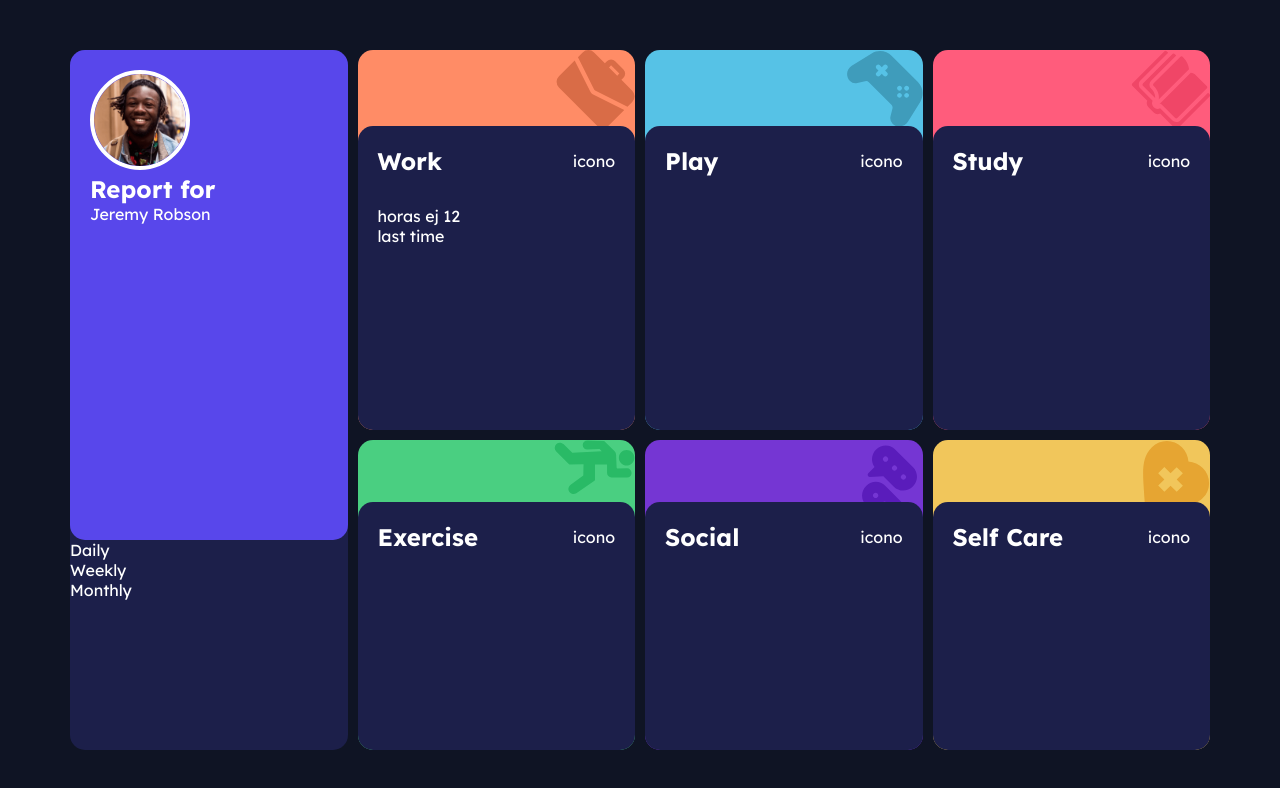
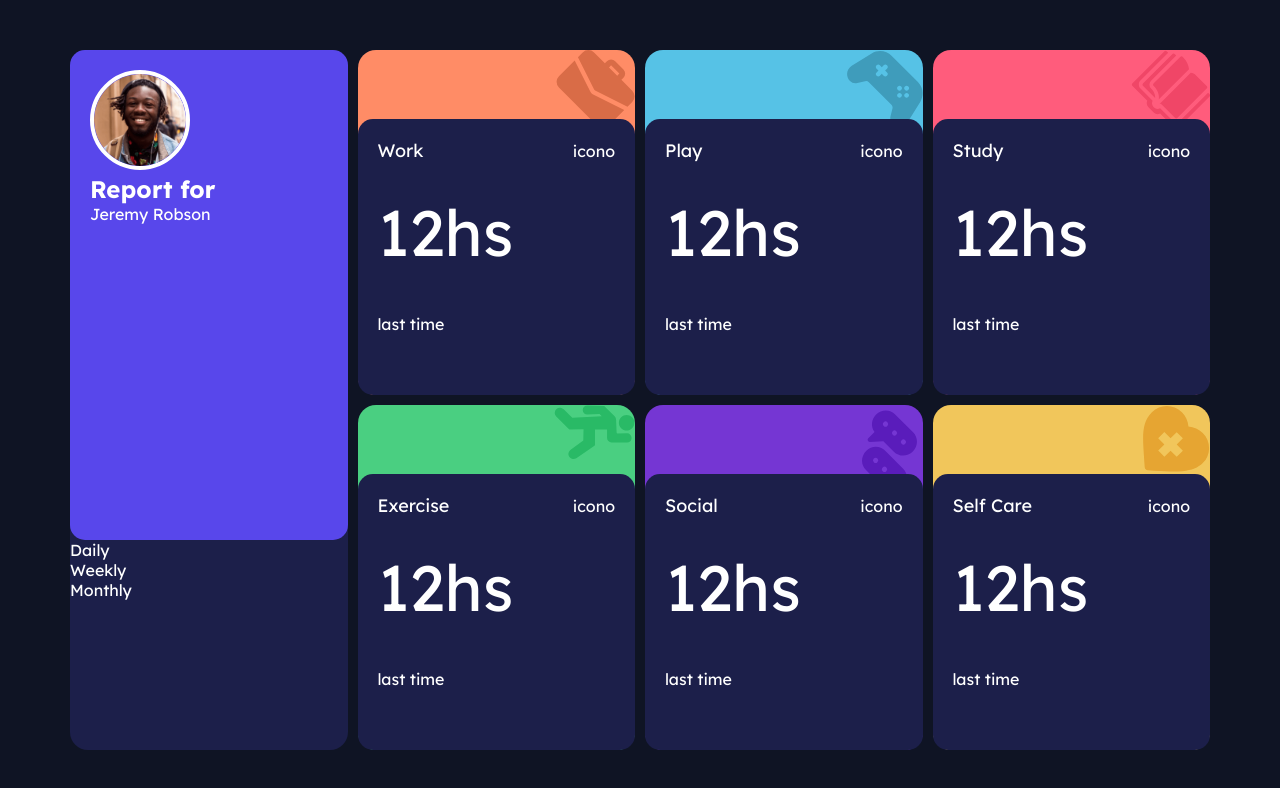
Before and after one commit to Lunari-Roxx/time-tracking, a plain HTML site: page index.html in a window 1280 px wide. Drawn offline with Linux system fonts and the light colour scheme.

Commit message:
border radius resolved
I increased the border percentage of the card container to fix the little overflow.
I added more classes.

```diff
--- a/index.html
+++ b/index.html
@@ -14,8 +14,8 @@
             <div class="profile__header">
                 <img src="image-jeremy.png" alt="jeremy" class="img__profile">
                 <div class="profile__desc">
-                    <h2>Report for</h2>
-                    <p>Jeremy Robson</p>
+                    <h2 class="porfile__report">Report for</h2>
+                    <p class="profile__person">Jeremy Robson</p>
                 </div>
             </div>
             <div class="profile__intervals">
@@ -28,12 +28,12 @@
             <div class="card__header"></div>
             <div class="card__content">
                 <div class="topic">
-                    <h2>Work</h2>
+                    <h2 class="topic__title">Work</h2>
                     <span>icono</span>
                 </div>
                 <div class="timers">
-                    <p>horas ej 12</p>
-                    <p>last time</p>
+                    <p class="quantity">12hs</p>
+                    <p class="lastTime">last time</p>
                 </div>
             </div>
         </div>
@@ -41,8 +41,12 @@
             <div class="card__header"></div>
             <div class="card__content">
                 <div class="topic">
-                    <h2>Play</h2>
+                    <h2 class="topic__title">Play</h2>
                     <span>icono</span>
+                </div>
+                <div class="timers">
+                    <p class="quantity">12hs</p>
+                    <p class="lastTime">last time</p>
                 </div>
             </div>
         </div>
@@ -50,8 +54,12 @@
             <div class="card__header"></div>
             <div class="card__content">
                 <div class="topic">
-                    <h2>Study</h2>
+                    <h2 class="topic__title">Study</h2>
                     <span>icono</span>
+                </div>
+                <div class="timers">
+                    <p class="quantity">12hs</p>
+                    <p class="lastTime">last time</p>
                 </div>
             </div>
         </div>
@@ -59,8 +67,12 @@
             <div class="card__header"></div>
             <div class="card__content">
                 <div class="topic">
-                    <h2>Exercise</h2>
+                    <h2 class="topic__title">Exercise</h2>
                     <span>icono</span>
+                </div>
+                <div class="timers">
+                    <p class="quantity">12hs</p>
+                    <p class="lastTime">last time</p>
                 </div>
             </div>
         </div>
@@ -68,8 +80,12 @@
             <div class="card__header"></div>
             <div class="card__content">
                 <div class="topic">
-                    <h2>Social</h2>
+                    <h2 class="topic__title">Social</h2>
                     <span>icono</span>
+                </div>
+                <div class="timers">
+                    <p class="quantity">12hs</p>
+                    <p class="lastTime">last time</p>
                 </div>
             </div>
         </div>
@@ -77,8 +93,12 @@
             <div class="card__header"></div>
             <div class="card__content">
                 <div class="topic">
-                    <h2>Self Care</h2>
+                    <h2 class="topic__title">Self Care</h2>
                     <span>icono</span>
+                </div>
+                <div class="timers">
+                    <p class="quantity">12hs</p>
+                    <p class="lastTime">last time</p>
                 </div>
             </div>
         </div>
--- a/styles.css
+++ b/styles.css
@@ -70,11 +70,16 @@ body{
     --Desaturated-blue: hsl(235, 45%, 61%);
     --Pale-Blue: hsl(236, 100%, 87%);
 
+
+    /*Body Copy*/
+
+    --card-titles : 18px;
+
 }
 
 main{
     width: 100vw;
-    height: 100vh;
+    min-height: 100vh;
     display: grid;
     grid-template-columns: repeat(4, 1fr);
     padding: 50px 70px ;
@@ -85,7 +90,7 @@ main{
 /*Cards display */
 
 .card{
-    border-radius: 15px;
+    border-radius: 18px;
     background-color: var(--Dark-blue);
     display: flex;
     flex-direction: column;
@@ -128,6 +133,14 @@ main{
 .card:nth-child(7){
     background-color: var(--Soft-orange-self-care);
     background-image: url(icon-self-care.svg);
+
+}
+
+.profile__desc{
+
+}
+
+.porfile__report{
 
 }
 
@@ -186,7 +199,26 @@ main{
 }
 
 .timers{
-margin-top: 30px;
+    display: flex;
+    flex-direction: column;
+    margin-top: 30px;
+    height: 60%;
+    justify-content: space-between;
+
+}
+
+
+.topic__title{
+    font-size: var(--card-titles);
+    font-weight: 500;
+}
+
+.quantity{
+    font-size: 4rem;
+}
+
+.lastTime{
+
 }
 
 
@@ -207,4 +239,18 @@ margin-top: 30px;
 
         grid-row: 1 / 2;
     }
+
+
+
+
+
+
+
+
+    .timers{
+        flex-direction: row;
+        justify-content: space-between;
+        align-items: center;
+
+    }
 }
```
